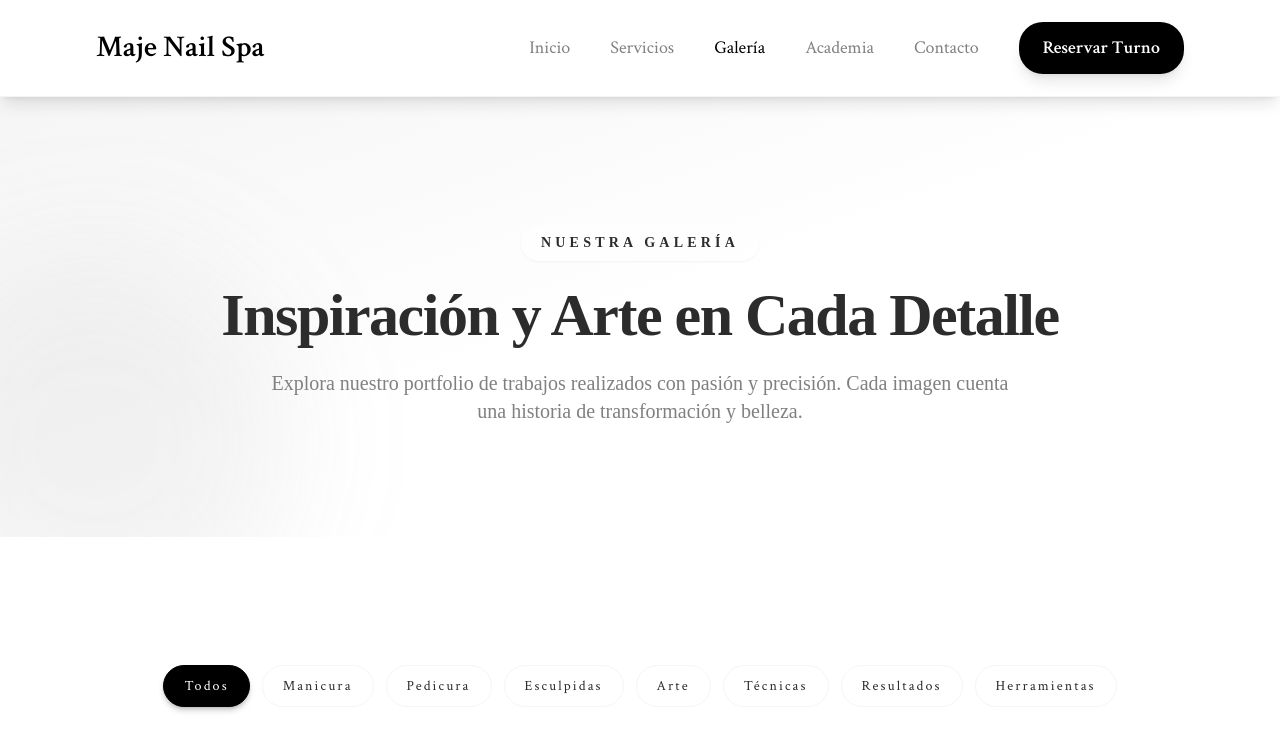
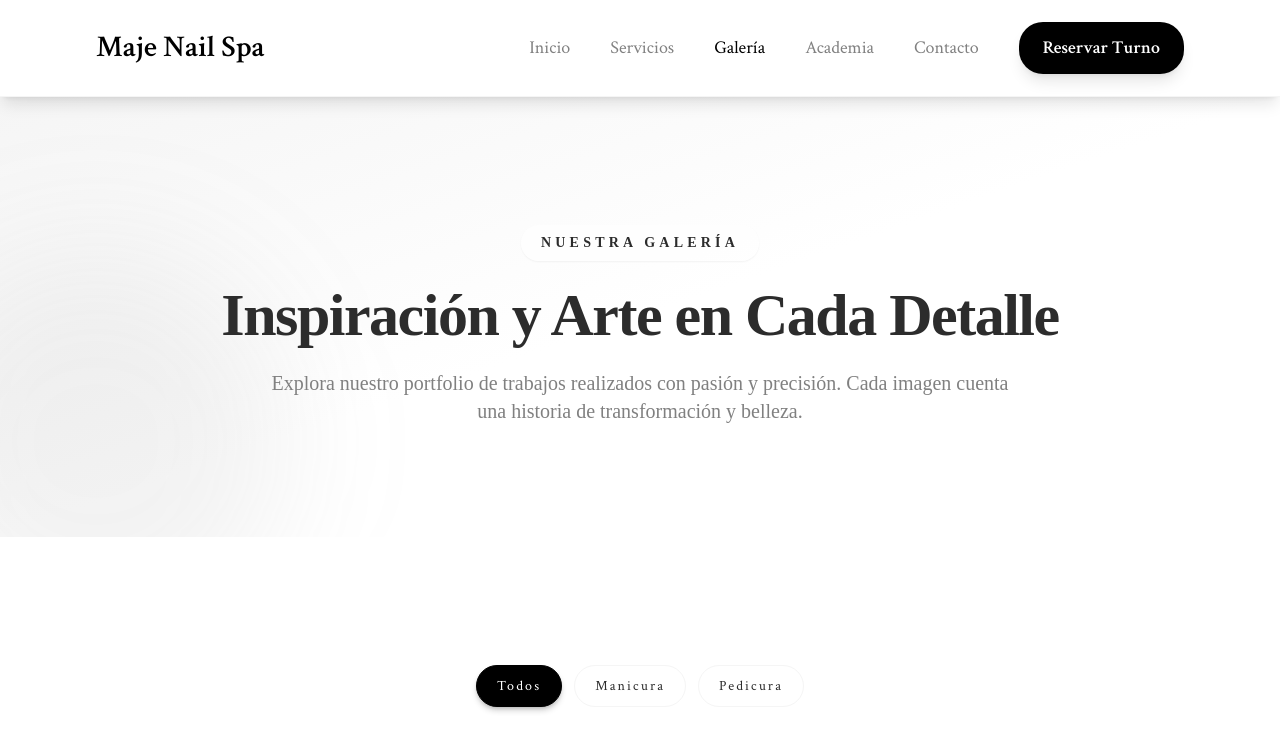
Before and after one commit to VasquezCodes/MajeWeb, a Next.js app: page /galeria in a window 1280 px wide. Shown: the top 753 px of the page. Built offline with nearby package versions, Linux system fonts and the light colour scheme.

Commit message:
Cambio en textos y ajustes que pidieron

```diff
--- a/app/galeria/page.jsx
+++ b/app/galeria/page.jsx
@@ -13,7 +13,7 @@ const galleryImages = [
   {
     src: '/serviciosImg/nails2.jpeg',
     alt: 'Uñas esculpidas con técnica avanzada',
-    category: 'Esculpidas'
+    category: 'Manicura'
   },
   {
     src: '/serviciosImg/nails3.jpeg',
@@ -23,12 +23,12 @@ const galleryImages = [
   {
     src: '/serviciosImg/nails4.jpeg',
     alt: 'Decoración artística personalizada',
-    category: 'Arte'
+    category: 'Manicura'
   },
   {
     src: '/serviciosImg/nails5.jpeg',
     alt: 'Sistema dual para extensiones naturales',
-    category: 'Técnicas'
+    category: 'Manicura'
   },
   {
     src: '/serviciosImg/nails6.jpeg',
@@ -38,12 +38,12 @@ const galleryImages = [
   {
     src: '/serviciosImg/nails7.jpeg',
     alt: 'Trabajo de cutículas profesional',
-    category: 'Técnicas'
+    category: 'Manicura'
   },
   {
     src: '/serviciosImg/nails8.jpeg',
     alt: 'Resultado final de manicura elegante',
-    category: 'Resultados'
+    category: 'Manicura'
   },
   {
     src: '/serviciosImg/nails9.jpeg',
@@ -53,12 +53,12 @@ const galleryImages = [
   {
     src: '/serviciosImg/redNails.jpeg',
     alt: 'Herramientas profesionales de alta calidad',
-    category: 'Herramientas'
+    category: 'Manicura'
   }
 ];
 
 // Categorías disponibles basadas en las imágenes de servicios
-const categories = ['Todos', 'Manicura', 'Pedicura', 'Esculpidas', 'Arte', 'Técnicas', 'Resultados', 'Herramientas'];
+const categories = ['Todos', 'Manicura', 'Pedicura'];
 
 export default function GaleriaPage() {
   const [selectedCategory, setSelectedCategory] = useState('Todos');
--- a/app/page.jsx
+++ b/app/page.jsx
@@ -81,24 +81,24 @@ export default function HomePage() {
             <div className="max-w-3xl lg:max-w-2xl space-y-4 lg:space-y-8 text-brand-white text-left">
               {/* Espaciado reducido en móvil para comprimir el contenido */}
               <h1 className="text-3xl md:text-5xl lg:text-7xl font-serif font-bold leading-tight animate-slide-up">
-                Expertas en arte<br className="hidden lg:block" /> para tus uñas.
+                Soy María Jesús,
               </h1>
               <p className="font-crimson text-base md:text-xl lg:text-2xl text-brand-gray-light/90 leading-relaxed tracking-[0.08em] animate-fade-in delay-300">
-                Bienvenida a Maje Nail Spa. Nos especializamos en Kapping, Semipermanente y diseños de autor en un ambiente relajado, minimalista y profesional.
+                fundadora de Maje Nail Spa y Maje Nail Academy. Con más de 7 años dedicados a la estética y formación profesional, te doy la bienvenida a este espacio donde podrás reservar tus servicios y formarte con mis clases
               </p>
               {/* Botones con espaciado reducido en móvil */}
               <div className="flex flex-col sm:flex-row gap-3 pt-4 lg:pt-6 justify-start animate-fade-in delay-500">
                 <Link
-                  href="/reservas"
+                  href="/academia"
                   className="inline-flex items-center justify-center px-8 py-3.5 bg-brand-white text-brand-black text-sm md:text-base lg:text-lg font-crimson tracking-[0.2em] rounded-2xl shadow-lg hover:bg-brand-gray-light hover:shadow-xl hover:scale-105 transition-all duration-300"
                 >
-                  Reservar Turno
+                  Academia
                 </Link>
                 <Link
                   href="/servicios"
                   className="inline-flex items-center justify-center px-8 py-3.5 border-2 border-brand-white/70 text-brand-white text-sm md:text-base lg:text-lg font-crimson tracking-[0.2em] rounded-2xl hover:bg-brand-white/15 hover:border-brand-white transition-all duration-300"
                 >
-                  Ver Servicios
+                  Servicios
                 </Link>
               </div>
             </div>
```
